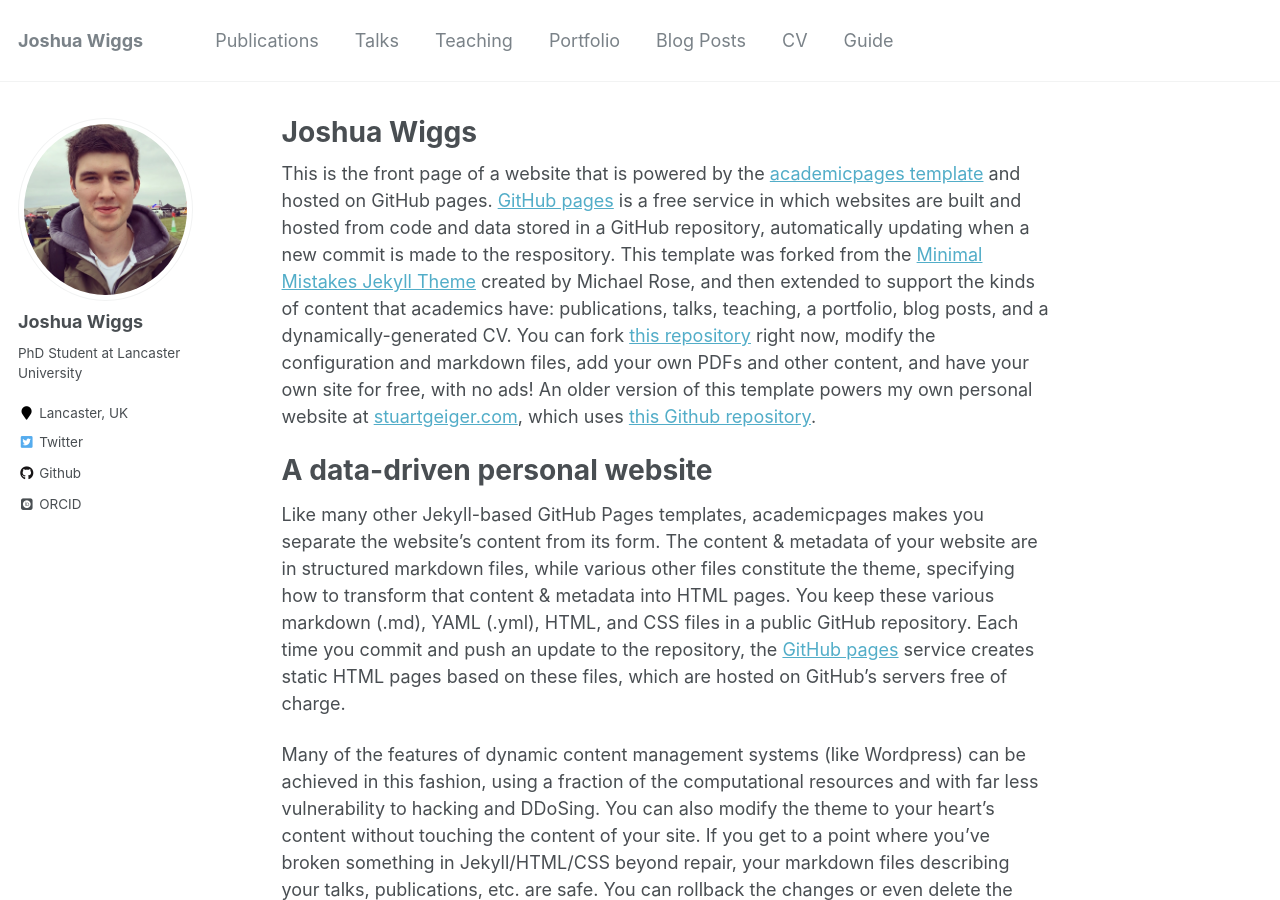
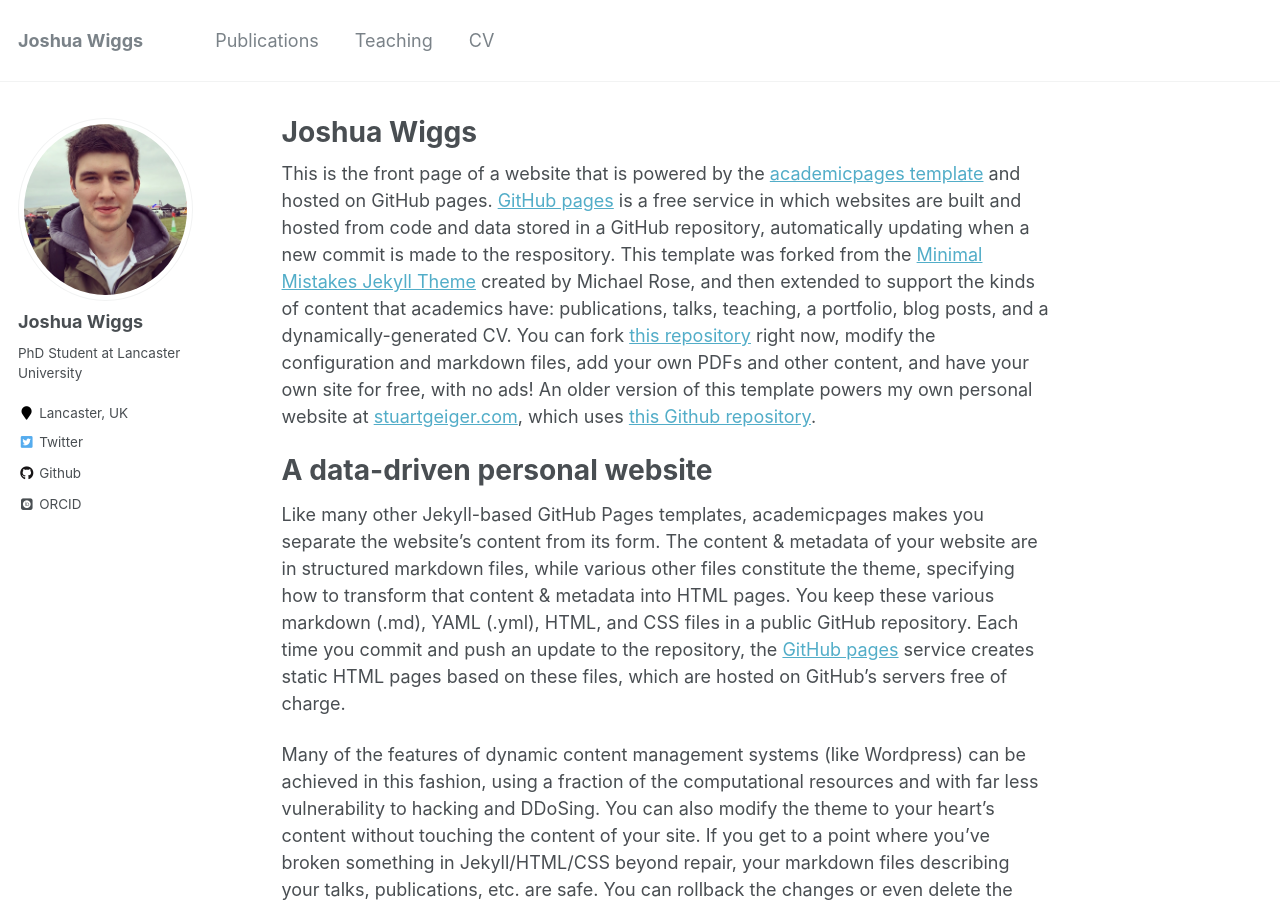
Before and after one commit to JoshWiggs/JoshWiggs.github.io, a Jekyll site: the page built from _pages/about.md, in a window 1280 px wide and 900 px high. Built offline with Jekyll 4.4.1, drawn with Linux system fonts in a browser that asks for light colours; some web fonts are replaced.

Commit message:
Update navigation

```diff
--- a/_config.yml
+++ b/_config.yml
@@ -253,7 +253,7 @@ sass:
 permalink: /:categories/:title/
 # paginate: 5 # amount of posts to show
 # paginate_path: /page:num/
-timezone: America/Los_Angeles # http://en.wikipedia.org/wiki/List_of_tz_database_time_zones
+timezone: Europe/London # http://en.wikipedia.org/wiki/List_of_tz_database_time_zones
 
 
 # Plugins
--- a/_data/navigation.yml
+++ b/_data/navigation.yml
@@ -3,20 +3,8 @@ main:
   - title: "Publications"
     url: /publications/
 
-  - title: "Talks"
-    url: /talks/
-
   - title: "Teaching"
     url: /teaching/
 
-  - title: "Portfolio"
-    url: /portfolio/
-
-  - title: "Blog Posts"
-    url: /year-archive/
-
   - title: "CV"
     url: /cv/
-
-  - title: "Guide"
-    url: /markdown/
```
